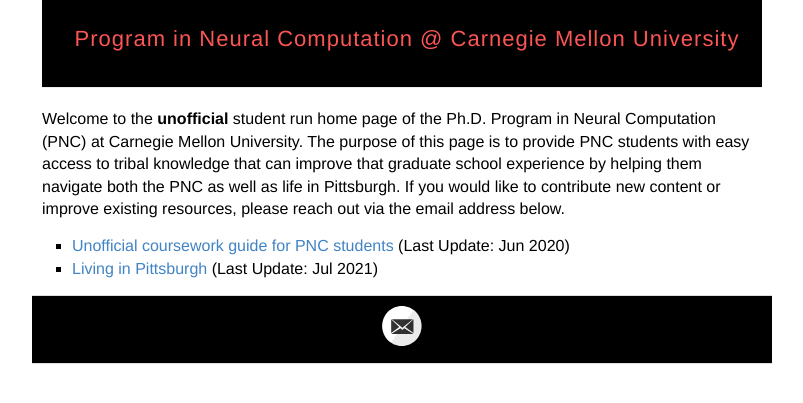
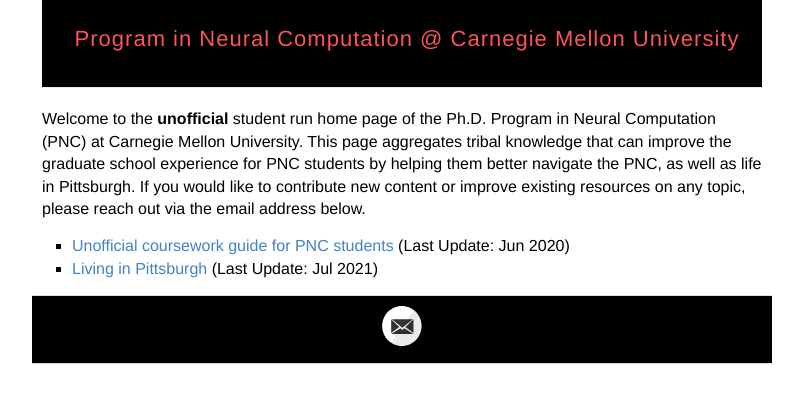
Before and after one commit to pnc-cmu-unofficial/pnc-cmu-unofficial.github.io, a Jekyll site: the page built from index.md, in a window 1280 px wide. Shown: the top 403 px of the page, without its empty margins (238-1041 px from the left). Built offline with Jekyll 4.4.1, drawn with Linux system fonts in a browser that asks for light colours.

Commit message:
clean up text on homepage

```diff
--- a/index.md
+++ b/index.md
@@ -5,7 +5,7 @@ permalink: /
 redirect_from:
     - /home
 ---
-Welcome to the **unofficial** student run home page of the Ph.D. Program in Neural Computation (PNC) at Carnegie Mellon University. The purpose of this page is to provide PNC students with easy access to tribal knowledge that can improve that graduate school experience by helping them navigate both the PNC as well as life in Pittsburgh. If you would like to contribute new content or improve existing resources, please reach out via the email address below.
+Welcome to the **unofficial** student run home page of the Ph.D. Program in Neural Computation (PNC) at Carnegie Mellon University. This page aggregates tribal knowledge that can improve the graduate school experience for PNC students by helping them better navigate the PNC, as well as life in Pittsburgh. If you would like to contribute new content or improve existing resources on any topic, please reach out via the email address below.
 
 <div class="notes">
 <ul>
```
